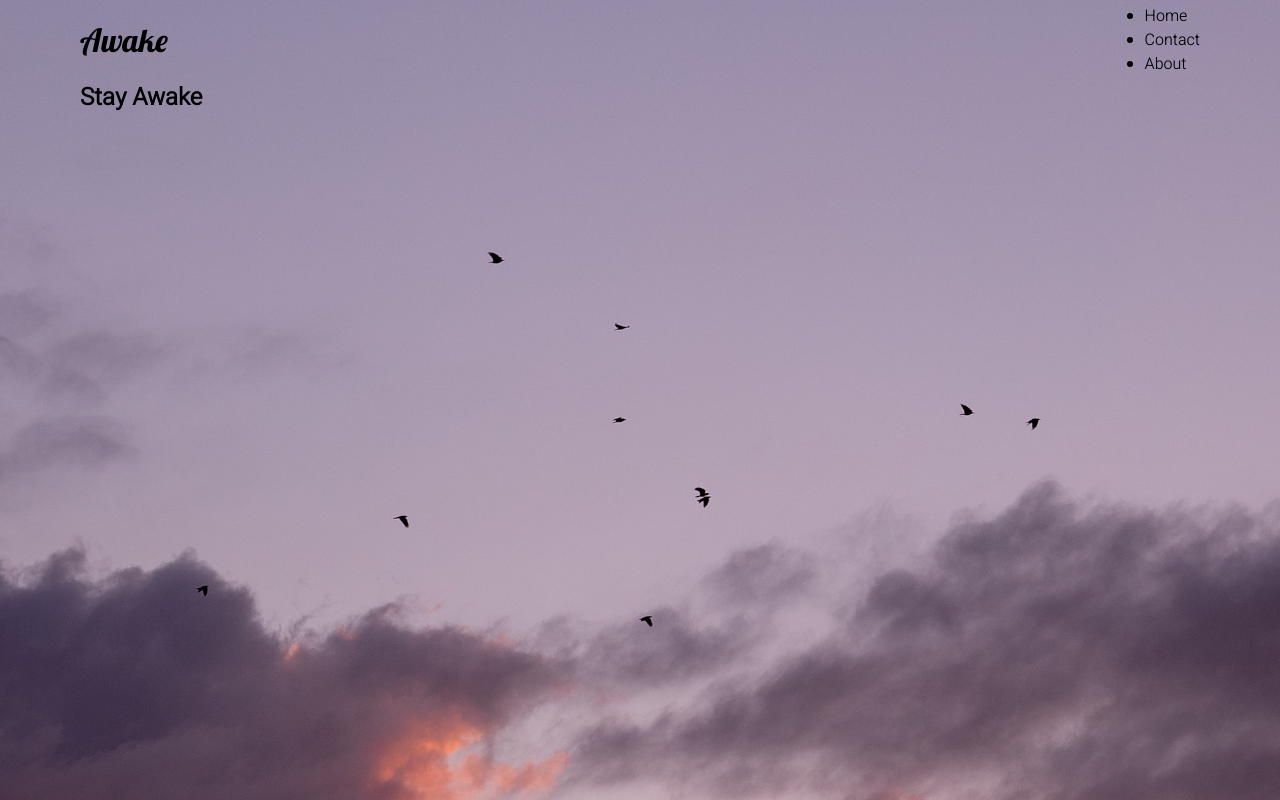
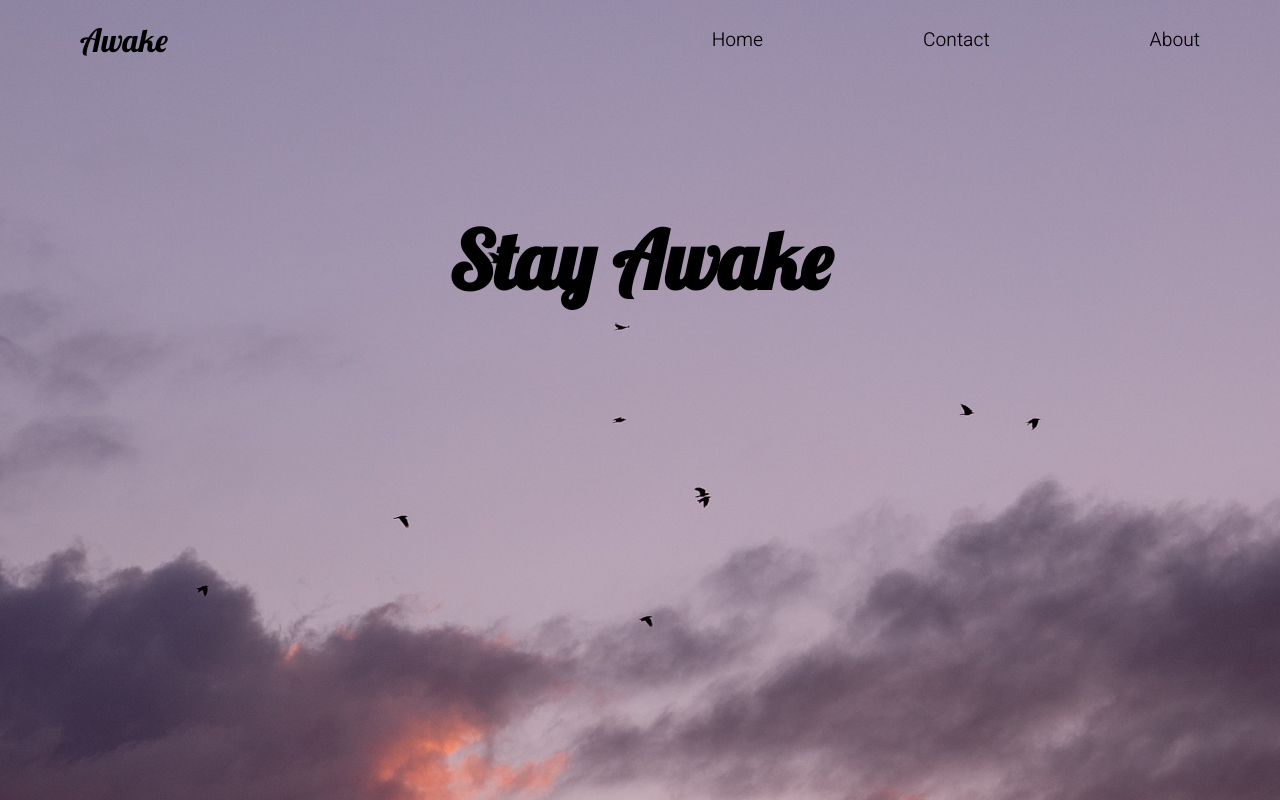
Before and after one commit to Santosh1901/front_end_project, a plain HTML site: page index.html in a window 1280 px wide. Drawn offline with nearby package versions, Linux system fonts and the light colour scheme.

Commit message:
update styles.css

```diff
--- a/styles.css
+++ b/styles.css
@@ -22,12 +22,12 @@ nav {
     min-height: 10vh;
 }
 
-.nav-links {
+.nav-link {
     display: flex;
     list-style: none;
 }
 
-.nav-links li {
+.nav-link li {
     padding-left: 10rem;
     font-size: 1.2rem;
 }
@@ -38,7 +38,7 @@ nav {
     font-size: 2rem;
 }
 
-.big-text {
+.sec-text {
     position: absolute;
     top: 30%;
     left: 50%;
@@ -75,12 +75,12 @@ nav {
     transform: translateY(100%);
 }
 
-.hide {
+.hidden {
     background: black;
     overflow: hidden;
 }
 
-.hide span {
+.hidden span {
     transform: translateY(100%);
     display: inline-block;
 }
```
